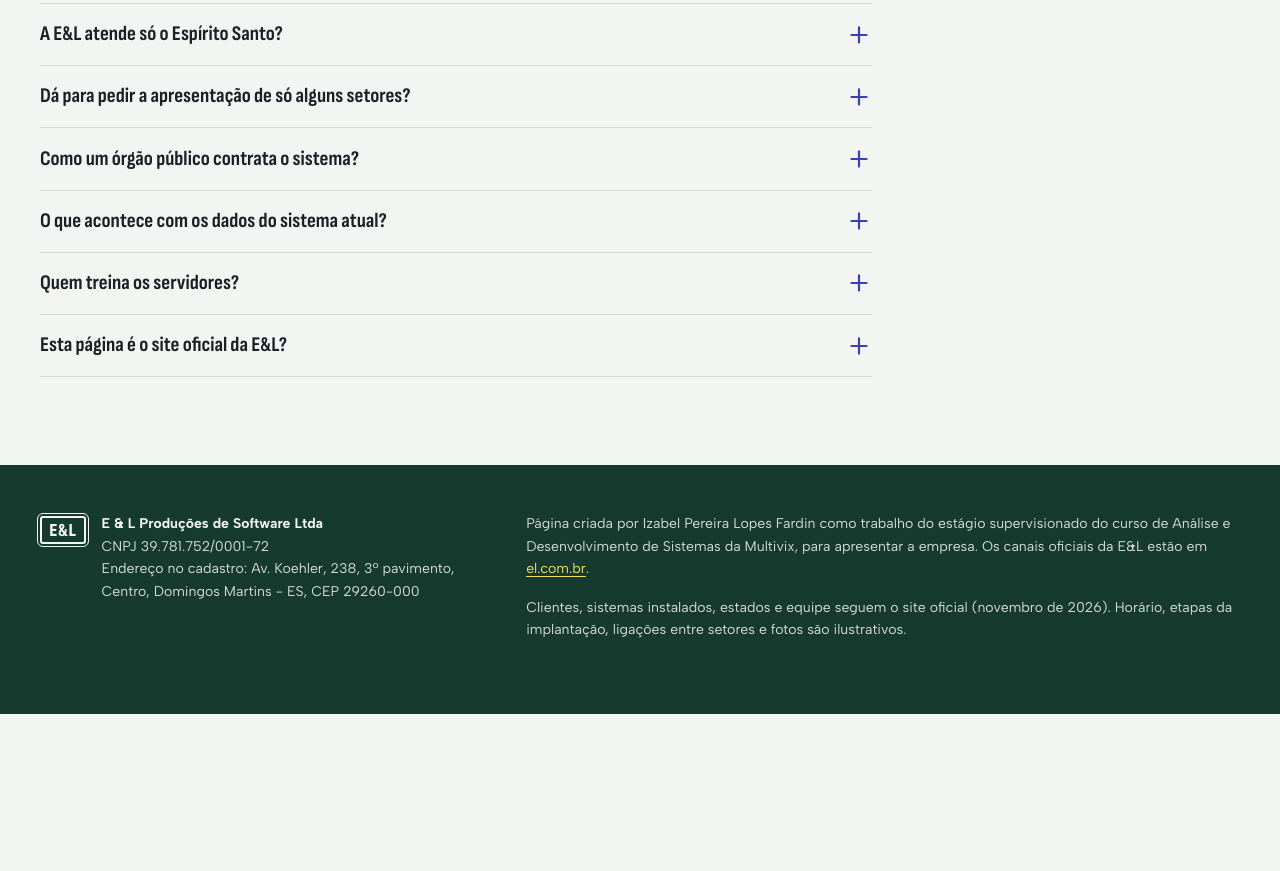
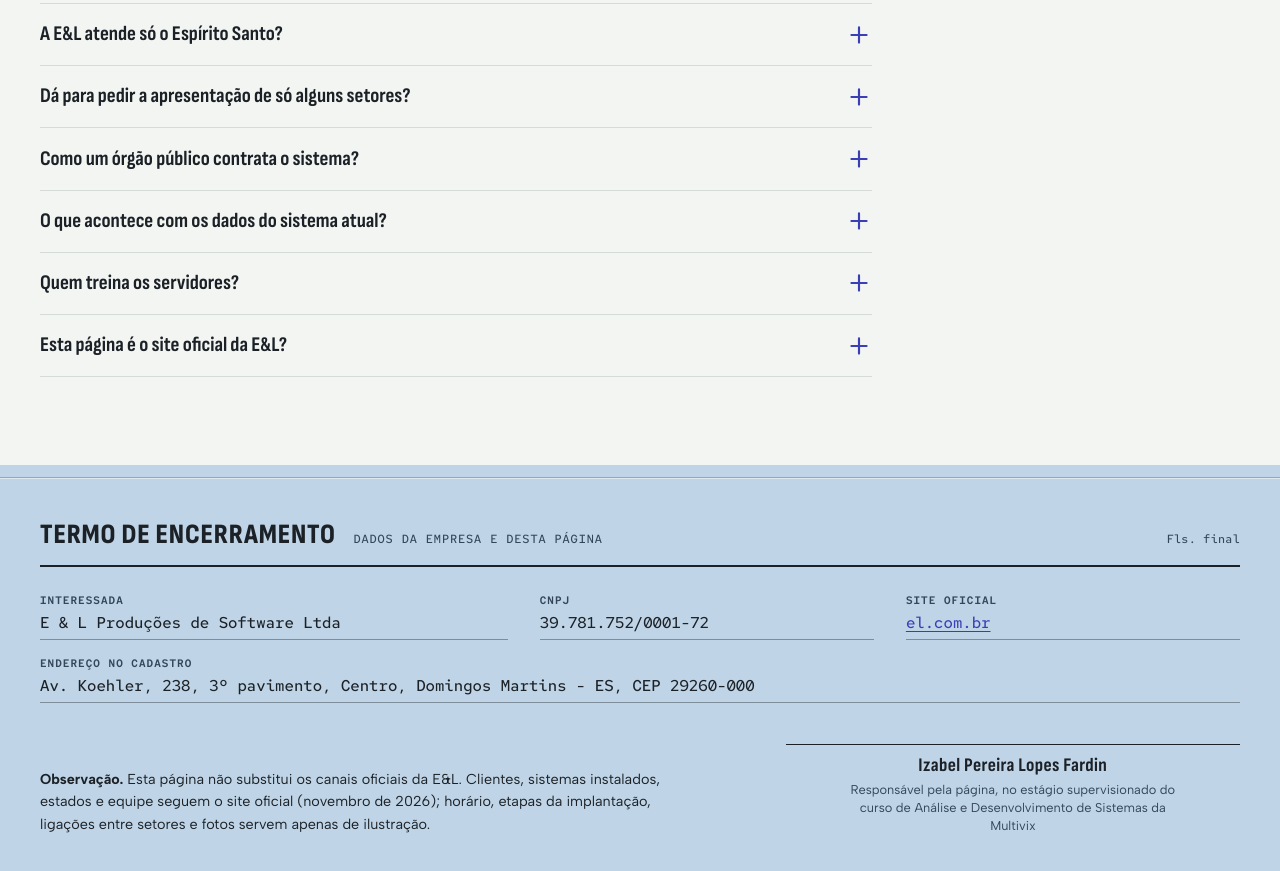
Before and after one commit to ipereiralopesfardin-design/estagio-multivix-Izabel, a website: page index.html in a window 1280 px wide. Shown: the part 5593-6464 px from the top of the page. Before the commit the page ends 6307 px from the top, so only its background shows below. Drawn offline with Linux system fonts and the light colour scheme.

Commit message:
Rodapé no formato de termo de encerramento

```diff
--- a/index.html
+++ b/index.html
@@ -332,15 +332,23 @@
     </section>
   </main>
 
-  <footer class="rodape">
-    <div class="rodape-dentro">
-      <div class="rodape-marca">
-        <span class="marca-selo" aria-hidden="true">E&amp;L</span>
-        <p><strong>E &amp; L Produções de Software Ltda</strong><br>CNPJ 39.781.752/0001-72<br>Endereço no cadastro: Av. Koehler, 238, 3º pavimento, Centro, Domingos Martins - ES, CEP 29260-000</p>
-      </div>
-      <div class="rodape-notas">
-        <p>Página criada por Izabel Pereira Lopes Fardin como trabalho do estágio supervisionado do curso de Análise e Desenvolvimento de Sistemas da Multivix, para apresentar a empresa. Os canais oficiais da E&amp;L estão em <a href="https://www.el.com.br/" target="_blank" rel="noopener">el.com.br</a>.</p>
-        <p>Clientes, sistemas instalados, estados e equipe seguem o site oficial (novembro de 2026). Horário, etapas da implantação, ligações entre setores e fotos são ilustrativos.</p>
+  <footer class="rodape" aria-labelledby="titulo-rodape">
+    <div class="contracapa-cabeca">
+      <h2 class="contracapa-titulo" id="titulo-rodape">Termo de encerramento</h2>
+      <p class="contracapa-sub">Dados da empresa e desta página</p>
+      <p class="contracapa-folha" aria-hidden="true">Fls. final</p>
+    </div>
+    <dl class="contracapa-campos">
+      <div class="campo"><dt>Interessada</dt><dd>E &amp; L Produções de Software Ltda</dd></div>
+      <div class="campo"><dt>CNPJ</dt><dd>39.781.752/0001-72</dd></div>
+      <div class="campo"><dt>Site oficial</dt><dd><a href="https://www.el.com.br/" target="_blank" rel="noopener">el.com.br</a></dd></div>
+      <div class="campo campo-largo"><dt>Endereço no cadastro</dt><dd>Av. Koehler, 238, 3º pavimento, Centro, Domingos Martins - ES, CEP 29260-000</dd></div>
+    </dl>
+    <div class="contracapa-pe">
+      <p class="contracapa-obs"><strong>Observação.</strong> Esta página não substitui os canais oficiais da E&amp;L. Clientes, sistemas instalados, estados e equipe seguem o site oficial (novembro de 2026); horário, etapas da implantação, ligações entre setores e fotos servem apenas de ilustração.</p>
+      <div class="assinatura">
+        <p class="assinatura-nome">Izabel Pereira Lopes Fardin</p>
+        <p class="assinatura-papel">Responsável pela página, no estágio supervisionado do curso de Análise e Desenvolvimento de Sistemas da Multivix</p>
       </div>
     </div>
   </footer>
--- a/styles.css
+++ b/styles.css
@@ -235,7 +235,7 @@ figcaption { margin-top: .55rem; font-size: .82rem; color: var(--grafite-2); }
 .onde-foto { margin: 0; }
 .onde-foto img { width: 100%; max-height: 640px; object-fit: cover; border-radius: 4px; }
 .onde-foto figcaption { color: rgba(243, 245, 242, .78); }
-.onde-fica :focus-visible, .rodape :focus-visible { outline-color: var(--marca-texto); }
+.onde-fica :focus-visible { outline-color: var(--marca-texto); }
 
 /* Dúvidas */
 .perguntas { max-width: 52rem; border-top: 1px solid var(--linha); }
@@ -246,13 +246,20 @@ figcaption { margin-top: .55rem; font-size: .82rem; color: var(--grafite-2); }
 .perguntas details[open] summary .icone { transform: rotate(45deg); }
 .perguntas details p { max-width: 44rem; color: var(--grafite-2); padding-bottom: .4rem; }
 
-/* Rodapé */
-.rodape { background: var(--mata-escura); color: rgba(243, 245, 242, .86); padding: 3rem var(--lado) 3.5rem; font-size: .88rem; }
-.rodape-dentro { display: grid; grid-template-columns: minmax(0, 1fr) minmax(0, 1.6fr); gap: 2.5rem; }
-.rodape-marca { display: flex; gap: 1rem; align-items: flex-start; }
-.rodape-marca .marca-selo { color: var(--papel); border-color: var(--papel); outline-color: var(--papel); flex: none; margin-top: .2rem; }
-.rodape-marca strong { color: var(--papel); }
-.rodape a { color: var(--marca-texto); }
+/* Rodapé: contracapa do processo */
+.rodape { position: relative; background: var(--cartolina); color: var(--grafite); padding: 3.4rem var(--lado) 3.6rem; }
+.rodape::before { content: ''; position: absolute; left: 0; right: 0; top: 12px; border-top: 1px solid var(--cartolina-escura); border-bottom: 1px solid var(--cartolina-clara); }
+.rodape a { color: var(--tinta); }
+.contracapa-cabeca { display: flex; flex-wrap: wrap; align-items: baseline; gap: .35rem 1.1rem; padding-bottom: .9rem; margin-bottom: 1.7rem; border-bottom: 2px solid var(--grafite); }
+.contracapa-titulo { font: 800 1.75rem/1.1 var(--titulo); text-transform: uppercase; letter-spacing: .03em; }
+.contracapa-sub, .contracapa-folha { margin: 0; font: 500 .74rem/1.3 var(--mono); letter-spacing: .08em; text-transform: uppercase; color: #33465A; }
+.contracapa-folha { margin-left: auto; text-transform: none; letter-spacing: .02em; }
+.contracapa-campos { display: grid; grid-template-columns: minmax(0, 1.4fr) minmax(0, 1fr) minmax(0, 1fr); gap: 1.1rem 2rem; margin: 0 0 2.6rem; }
+.contracapa-pe { display: grid; grid-template-columns: minmax(0, 1.5fr) minmax(15rem, 1fr); gap: 2.5rem 4rem; align-items: end; }
+.contracapa-obs { margin: 0; max-width: 40rem; font-size: .9rem; line-height: 1.55; }
+.assinatura { padding-top: .55rem; border-top: 1.5px solid var(--grafite); text-align: center; }
+.assinatura-nome { margin: 0; font: 700 1.2rem/1.2 var(--titulo); letter-spacing: .02em; }
+.assinatura-papel { margin: .25rem auto 0; max-width: 22rem; font-size: .8rem; line-height: 1.4; color: #33465A; }
 
 /* Barra do celular */
 .barra-celular { display: none; }
@@ -279,7 +286,10 @@ figcaption { margin-top: .55rem; font-size: .82rem; color: var(--grafite-2); }
   .menu a { padding: .75rem 0; border-bottom: 1px solid var(--linha); }
   .js .menu { display: none; }
   .js .menu.aberto { display: flex; }
-  .rodape-dentro { grid-template-columns: 1fr; }
+  .contracapa-campos { grid-template-columns: 1fr 1fr; }
+  .contracapa-campos .campo:first-child { grid-column: 1 / -1; }
+  .contracapa-pe { grid-template-columns: 1fr; gap: 2.8rem; }
+  .assinatura { max-width: 24rem; }
   html { scroll-padding-bottom: 5.5rem; }
   .barra-celular { position: fixed; left: 0; right: 0; bottom: 0; z-index: 40; display: grid; grid-template-columns: 1fr 1fr; gap: .5rem; padding: .6rem 1rem calc(.6rem + env(safe-area-inset-bottom)); background: var(--papel); border-top: 1px solid var(--linha); }
   .barra-celular .botao { min-height: 46px; padding: .6rem .8rem; }
@@ -316,6 +326,10 @@ figcaption { margin-top: .55rem; font-size: .82rem; color: var(--grafite-2); }
   .folha-n { grid-row: auto; margin: 0 0 .5rem; }
   .onde-acoes .botao { width: 100%; }
   .perguntas summary { font-size: 1.18rem; }
+  .rodape { padding-top: 2.8rem; }
+  .contracapa-titulo { font-size: 1.45rem; }
+  .contracapa-folha { margin-left: 0; }
+  .contracapa-campos { grid-template-columns: 1fr; gap: .9rem; }
 }
 
 @media (forced-colors: active) {
```
